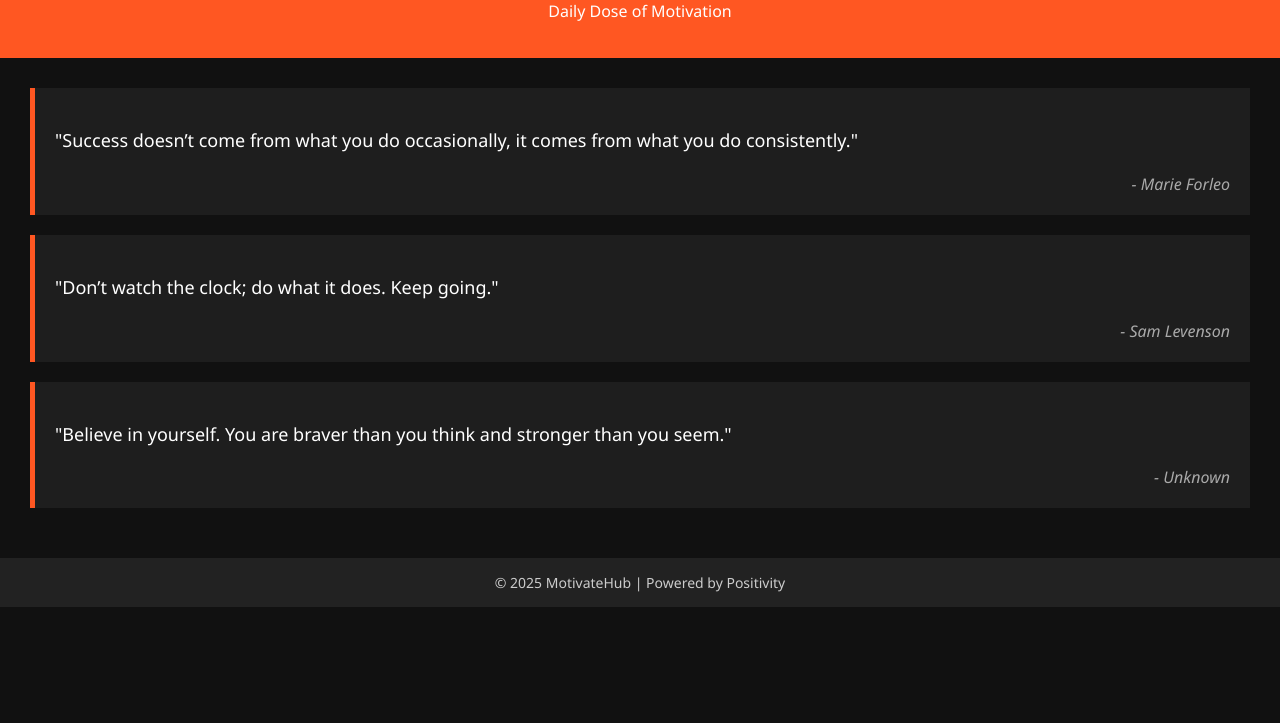
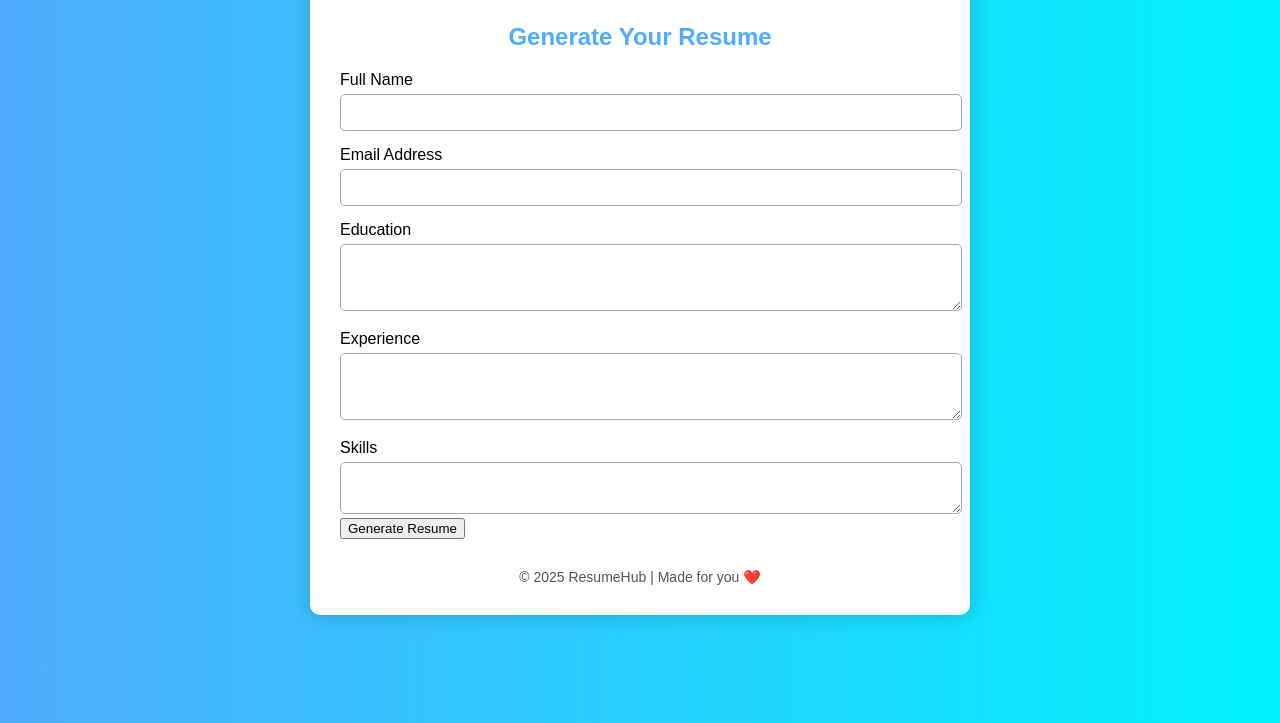
Before and after one commit to aswinpandey41-maker/Motivational-hub, a plain HTML site: page index.html in a window 1280 px wide. Shown: the part 77-800 px from the top of the page. Drawn offline with Linux system fonts and the light colour scheme.

Commit message:
Add files via upload

```diff
--- a/index.html
+++ b/index.html
@@ -4,87 +4,115 @@
 <head>
   <meta charset="UTF-8" />
   <meta name="viewport" content="width=device-width, initial-scale=1.0"/>
-  <title>MotivateHub - Daily Quotes</title>
+  <title>Resume Generator with PDF</title>
+  <script src="https://cdnjs.cloudflare.com/ajax/libs/html2pdf.js/0.10.1/html2pdf.bundle.min.js"></script>
   <style>
     body {
+      font-family: Arial, sans-serif;
+      background: linear-gradient(to right, #4facfe, #00f2fe);
       margin: 0;
-      font-family: 'Segoe UI', sans-serif;
-      background: #111;
-      color: #fff;
+      padding: 0;
     }
-
-    header {
-      background: #ff5722;
-      padding: 20px;
+    .container {
+      max-width: 600px;
+      margin: 50px auto;
+      background: white;
+      padding: 30px;
+      border-radius: 10px;
+      box-shadow: 0 0 20px rgba(0,0,0,0.2);
+    }
+    h2 {
       text-align: center;
+      color: #4facfe;
     }
-
-    header h1 {
-      margin: 0;
-      font-size: 30px;
+    label {
+      display: block;
+      margin-top: 15px;
     }
-
-    .container {
-      padding: 30px;
+    input, textarea {
+      width: 100%;
+      padding: 10px;
+      border: 1px solid #aaa;
+      border-radius: 5px;
+      margin-top: 5px;
     }
-
-    .quote-box {
-      background: #1e1e1e;
-      padding: 20px;
-      margin-bottom: 20px;
-      border-left: 5px solid #ff5722;
-[20/09, 20:17] Chat Gpt: box-shadow: 0 0 10px rgba(255,87,34,0.4);
+[21/09, 07:38] Chat Gpt: button {
+      background: #4facfe;
+      color: white;
+      padding: 12px 20px;
+      border: none;
+      margin-top: 20px;
+      border-radius: 5px;
+      cursor: pointer;
+      font-size: 16px;
+      width: 100%;
     }
-
-    .quote-box p {
-      font-size: 18px;
-      line-height: 1.6;
+    button:hover {
+      background: #00c6ff;
     }
-
-    .quote-box span {
-      display: block;
-      margin-top: 10px;
-      text-align: right;
-      font-style: italic;
-      color: #aaa;
-    }
-
-    footer {
-      background: #222;
+    .footer {
       text-align: center;
-      padding: 15px;
+      margin-top: 30px;
       font-size: 14px;
-      color: #ccc;
+      color: #555;
     }
   </style>
 </head>
 <body>
+  <div class="container">
+    <h2>Generate Your Resume</h2>
+    <form id="resumeForm">
+      <label>Full Name</label>
+      <input type="text" id="name" required />
 
-  <header>
-    <h1>MotivateHub</h1>
-    <p>Daily Dose of Motivation</p>
-  </header>
+      <label>Email Address</label>
+      <input type="email" id="email" required />
 
-  <div class="container">
-    <div class="quote-box">
-      <p>"Success doesn’t come from what you do occasionally, it comes from what you do consistently."</p>
-      <span>- Marie Forleo</span>
-    </div>
+      <label>Education</label>
+      <textarea rows="3" id="education"></textarea>
 
-    <div class="quote-box">
-      <p>"Don’t watch the clock; do what it does. Keep going."</p>
-      <span>- Sam Levenson</span>
-    </div>
+      <label>Experience</label>
+      <textarea rows="3" id="experience"></textarea>
 
-    <div class="quote-box">
-      <p>"Believe in yourself. You are braver than you think and stronger than you seem."</p>
-      <span>- Unknown</span>
-    </div>
+      <label>Skills</label>
+      <textarea rows="2" id="skills"></textarea>
+
+      <button type="button" onclick="generatePDF()">Generate Resume</button>
+    </form>
+    <div class="footer">© 2025 ResumeHub | Made for you ❤️</div>
   </div>
 
-  <footer>
-    © 2025 MotivateHub | Powered by Positivity
-  </footer>
+  <!-- Hidden template for PDF -->
+  <div id="pdf-content" style="display:none;">
+    <h2 style="text-align:center;">Resume</h2>
+    <p><strong>Name:</strong> <span id="pdf-name"></span></p>
+[21/09, 07:38] Chat Gpt: <p><strong>Email:</strong> <span id="pdf-email"></span></p>
+    <p><strong>Education:</strong><br><span id="pdf-education"></span></p>
+    <p><strong>Experience:</strong><br><span id="pdf-experience"></span></p>
+    <p><strong>Skills:</strong><br><span id="pdf-skills"></span></p>
+  </div>
 
+  <script>
+    function generatePDF() {
+      document.getElementById("pdf-name").innerText = document.getElementById("name").value;
+      document.getElementById("pdf-email").innerText = document.getElementById("email").value;
+      document.getElementById("pdf-education").innerText = document.getElementById("education").value;
+      document.getElementById("pdf-experience").innerText = document.getElementById("experience").value;
+      document.getElementById("pdf-skills").innerText = document.getElementById("skills").value;
+
+      const element = document.getElementById("pdf-content");
+      element.style.display = 'block';
+
+      html2pdf().from(element).set({
+        margin: 1,
+        filename: 'Resume.pdf',
+        image: { type: 'jpeg', quality: 0.98 },
+        html2canvas: { scale: 2 },
+        jsPDF: { unit: 'in', format: 'letter', orientation: 'portrait' }
+      }).save().then(() => {
+        element.style.display = 'none';
+      });
+    }
+  </script>
 </body>
 </html>
```
